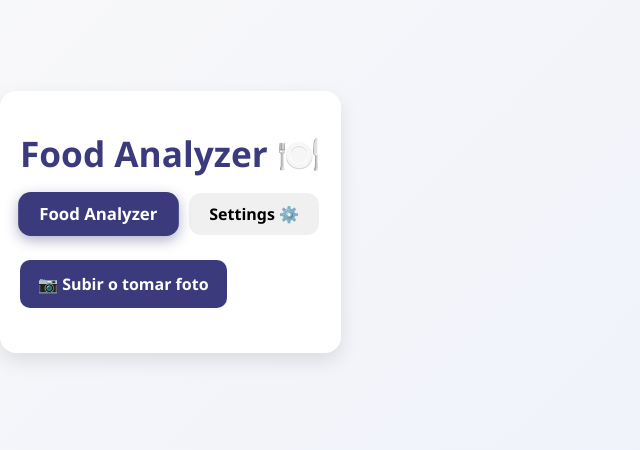
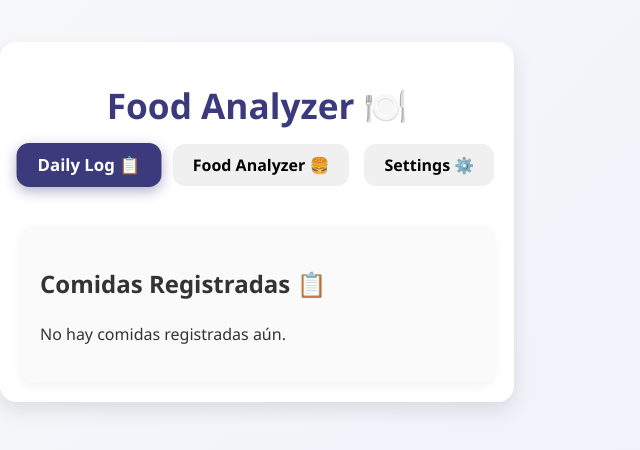
Before and after one commit to DuvanHB/nutri_life_front, a React (Vite) app: page / in a window 1280 px wide. Shown: the part 178-628 px from the top of the page, without its empty margins (0-640 px from the left). Built offline with nearby package versions, Linux system fonts and the light colour scheme.

Commit message:
3 tabs created

```diff
--- a/src/App.jsx
+++ b/src/App.jsx
@@ -3,12 +3,13 @@ import Swal from "sweetalert2";
 import "./App.css";
 
 function App() {
-  const [activeTab, setActiveTab] = useState("analyzer"); // 👈 default tab
+  const [activeTab, setActiveTab] = useState("dailyLog"); // 👈 default tab
   const [image, setImage] = useState(null);
   const [preview, setPreview] = useState(null);
   const [result, setResult] = useState(null);
   const [loading, setLoading] = useState(false);
   const [registeredFoods, setRegisteredFoods] = useState([]);
+  const [canRegister, setCanRegister] = useState(false); // 👈 controls Register button
 
   // ✅ Settings state
   const [settings, setSettings] = useState({
@@ -25,6 +26,7 @@ function App() {
     setImage(file);
     setPreview(URL.createObjectURL(file));
     setResult(null);
+    setCanRegister(false);
 
     const formData = new FormData();
     formData.append("image", file);
@@ -53,21 +55,7 @@ function App() {
       }
 
       setResult(parsed);
-
-      // Confirm popup
-      Swal.fire({
-        title: "Registrar comida",
-        text: "¿Quieres registrar esta comida?",
-        icon: "question",
-        showCancelButton: true,
-        confirmButtonText: "Si",
-        cancelButtonText: "No",
-      }).then((res) => {
-        if (res.isConfirmed) {
-          setRegisteredFoods((prev) => [...prev, parsed]);
-          Swal.fire("Registrado ✅", "La comida fue registrada", "success");
-        }
-      });
+      setCanRegister(true); // show register button
     } catch (err) {
       setLoading(false);
       Swal.fire("Error", "No se pudo procesar la imagen", "error");
@@ -84,6 +72,14 @@ function App() {
     setSettings((prev) => ({ ...prev, [name]: value }));
   };
 
+  const handleRegisterFood = () => {
+    if (result) {
+      setRegisteredFoods((prev) => [...prev, result]);
+      setCanRegister(false); // hide button after registering
+      Swal.fire("Registrado ✅", "La comida fue registrada", "success");
+    }
+  };
+
   return (
     <div className="container">
       <h1 className="title">Food Analyzer 🍽️</h1>
@@ -91,10 +87,16 @@ function App() {
       {/* Tabs Navigation */}
       <div className="tabs">
         <button
+          className={activeTab === "dailyLog" ? "active" : ""}
+          onClick={() => setActiveTab("dailyLog")}
+        >
+          Daily Log 📋
+        </button>
+        <button
           className={activeTab === "analyzer" ? "active" : ""}
           onClick={() => setActiveTab("analyzer")}
         >
-          Food Analyzer
+          Food Analyzer 🍔
         </button>
         <button
           className={activeTab === "settings" ? "active" : ""}
@@ -103,6 +105,39 @@ function App() {
           Settings ⚙️
         </button>
       </div>
+
+      {/* Daily Log Tab */}
+      {activeTab === "dailyLog" && (
+        <div className="registered">
+          <h2>Comidas Registradas 📋</h2>
+          {registeredFoods.length > 0 ? (
+            <table>
+              <thead>
+                <tr>
+                  <th>Calorías</th>
+                  <th>Proteína</th>
+                  <th>Grasas</th>
+                  <th>Carbohidratos</th>
+                  <th>Saludable</th>
+                </tr>
+              </thead>
+              <tbody>
+                {registeredFoods.map((food, i) => (
+                  <tr key={i}>
+                    <td>{food.Calories}</td>
+                    <td>{food.Protein}</td>
+                    <td>{food.Fat}</td>
+                    <td>{food.Carbohydrates}</td>
+                    <td>{food.Healthiness}</td>
+                  </tr>
+                ))}
+              </tbody>
+            </table>
+          ) : (
+            <p>No hay comidas registradas aún.</p>
+          )}
+        </div>
+      )}
 
       {/* Food Analyzer Tab */}
       {activeTab === "analyzer" && (
@@ -153,37 +188,14 @@ function App() {
                     </tr>
                   </tbody>
                 </table>
+
+                {/* Register Button */}
+                {canRegister && (
+                  <button onClick={handleRegisterFood}>Registrar ✅</button>
+                )}
               </div>
             )}
           </div>
-
-          {registeredFoods.length > 0 && (
-            <div className="registered">
-              <h2>Comidas Registradas 📋</h2>
-              <table>
-                <thead>
-                  <tr>
-                    <th>Calorías</th>
-                    <th>Proteína</th>
-                    <th>Grasas</th>
-                    <th>Carbohidratos</th>
-                    <th>Saludable</th>
-                  </tr>
-                </thead>
-                <tbody>
-                  {registeredFoods.map((food, i) => (
-                    <tr key={i}>
-                      <td>{food.Calories}</td>
-                      <td>{food.Protein}</td>
-                      <td>{food.Fat}</td>
-                      <td>{food.Carbohydrates}</td>
-                      <td>{food.Healthiness}</td>
-                    </tr>
-                  ))}
-                </tbody>
-              </table>
-            </div>
-          )}
         </>
       )}
 
```
